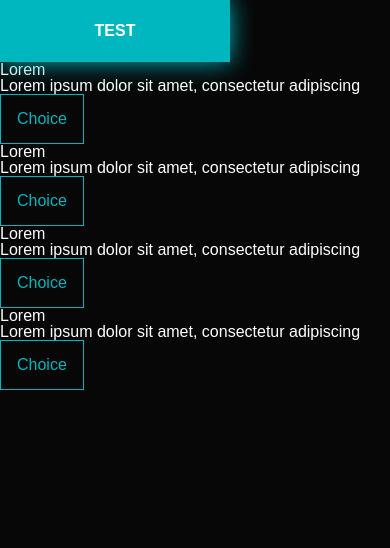
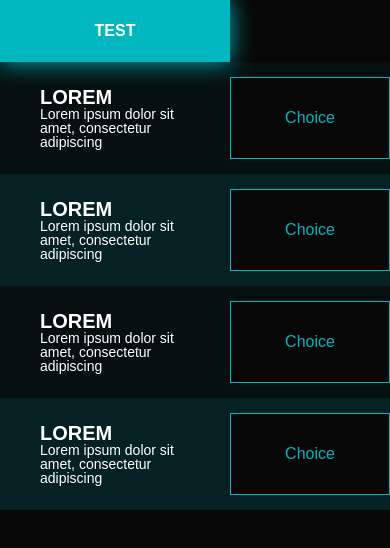
Before and after one commit to nathanszig/NAKDYB, a Nuxt app in the folder front/: page /test in a window 390 px wide. Shown: the top 548 px of the page. Built offline with nearby package versions, Linux system fonts and the light colour scheme; a web font is replaced by a local one.

Commit message:
:sparkles: TableText

```diff
--- a/front/components/atom/Button.vue
+++ b/front/components/atom/Button.vue
@@ -89,12 +89,15 @@ defineProps({
     display: inline-flex;
     margin: 0;
     &:before{
+      padding: 2rem;
+      width: 10rem;
+      text-align: center;
+      box-sizing: border-box;
       background-color: var(--black-700);
       border: 1px solid var(--blue-500);
       color: var(--blue-500);
       content: attr(data-off);
       cursor: pointer;
-      padding: 1rem 1rem;
       transition: all 0.1s cubic-bezier(0.25, 0.25, 0.75, 0.75);
     }
     &:checked::before {
--- a/front/components/molecule/TableText.vue
+++ b/front/components/molecule/TableText.vue
@@ -5,29 +5,45 @@ defineProps({
     type: Array,
     required: true
   },
-  // Savoir si c'est un player ou un admin
-  isPlayer: {
-    type: Boolean,
-    required: false,
-    default: false,
-  },
 })
 </script>
 
 <template>
-<ul class="table-text" v-for="content in table">
-  <li>
-    <div>
-      <p>{{content.title}}</p>
-      <span>{{content.description}}</span>
-    </div>
-    <Button :isPlayer="isPlayer" type="checkbox"/>
-  </li>
-</ul>
+  <ul :class="`table-text`" v-for="content in table">
+    <li>
+      <div>
+        <p>{{ content.title }}</p>
+        <span>{{ content.description }}</span>
+      </div>
+      <Button type="checkbox"/>
+    </li>
+  </ul>
 </template>
 
 <style scoped lang="scss">
-.table-text{
-
+.table-text {
+  li{
+    display: flex;
+    align-items: center;
+    justify-content: space-between;
+    background-color: var(--blue-900);
+    div {
+      display: flex;
+      flex-direction: column;
+      color: var(--white-100);
+      padding: 25px 40px;
+      p {
+        text-transform: uppercase;
+        font-weight: bold;
+        font-size: 20px;
+      }
+      span {
+        font-size: 14px;
+      }
+    }
+  }
+  &:nth-child(odd) {
+    background-color: var(--blue-700);
+  }
 }
 </style>
```
